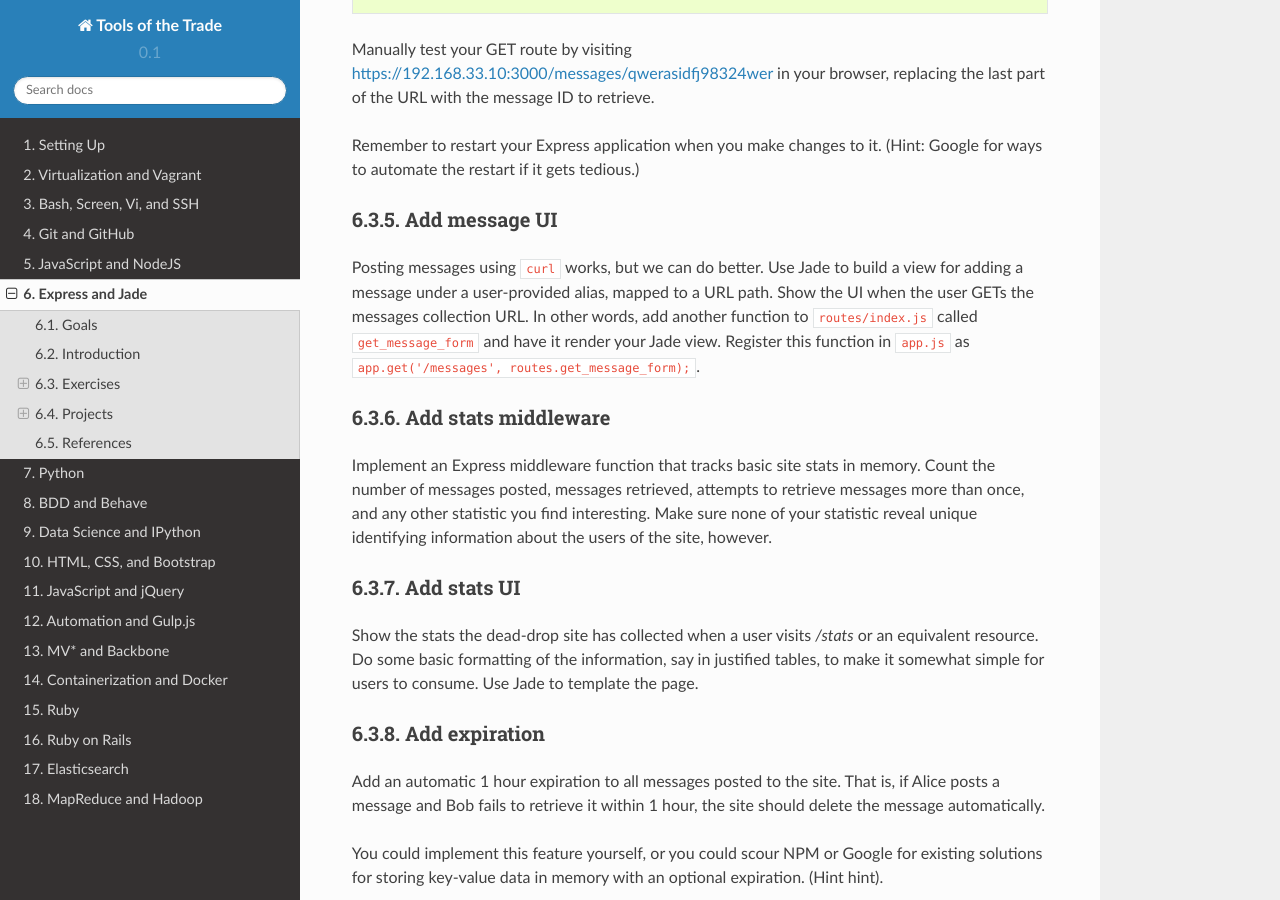
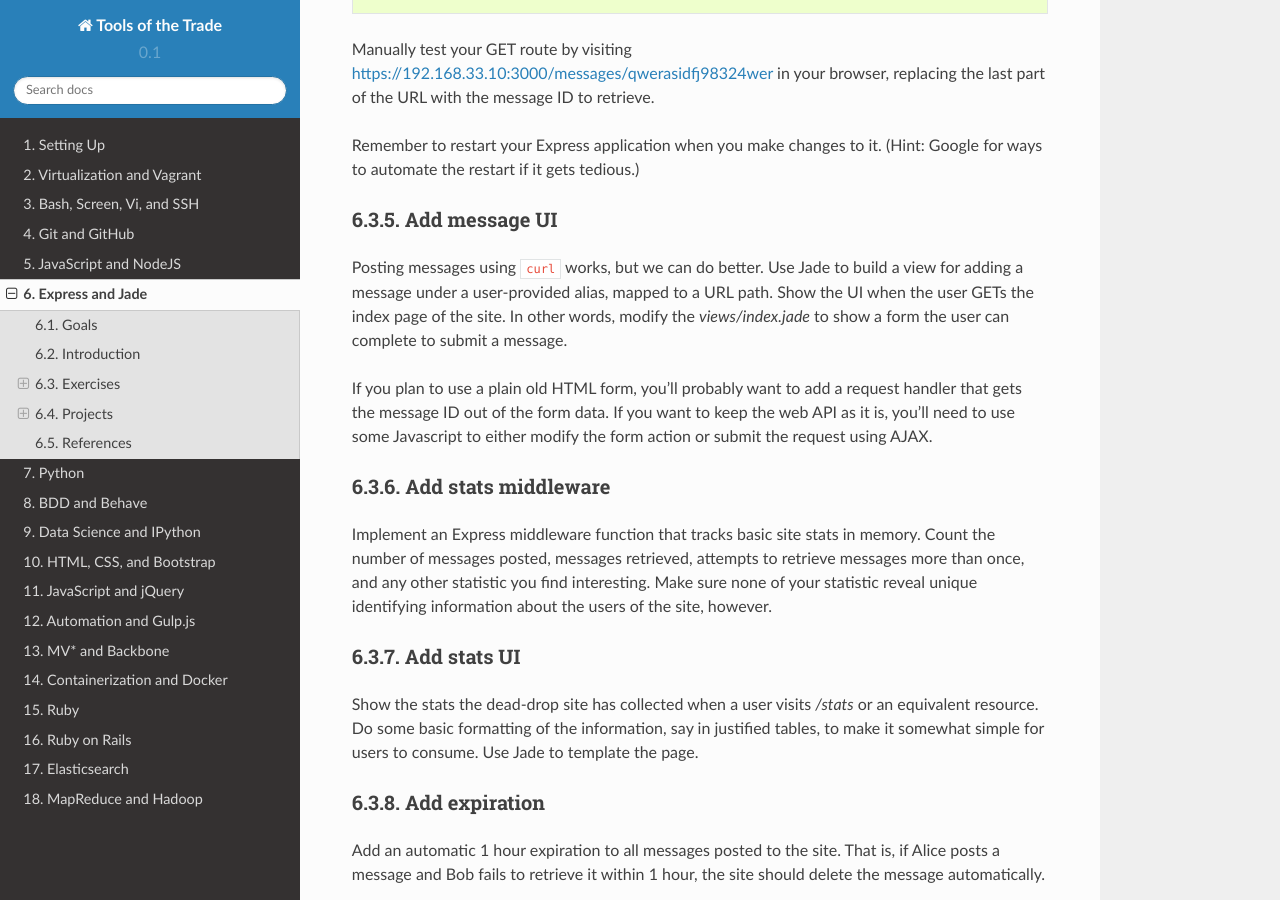
Before and after one commit to parente/tott, a Sphinx documentation site: the page built from doc/sessions/express.rst, in a window 1280 px wide and 900 px high, scrolled down 2868 px. Built offline with Sphinx 7.4.7 and the Read the Docs theme 2.0.0, drawn with Linux system fonts in a browser that asks for light colours.

Commit message:
Reuse index.jade for view

```diff
--- a/doc/sessions/express.rst
+++ b/doc/sessions/express.rst
@@ -101,7 +101,9 @@ Remember to restart your Express application when you make changes to it. (Hint:
 Add message UI
 ##############
 
-Posting messages using ``curl`` works, but we can do better. Use Jade to build a view for adding a message under a user-provided alias, mapped to a URL path. Show the UI when the user GETs the messages collection URL. In other words, add another function to ``routes/index.js`` called ``get_message_form`` and have it render your Jade view. Register this function in ``app.js`` as ``app.get('/messages', routes.get_message_form);``.
+Posting messages using ``curl`` works, but we can do better. Use Jade to build a view for adding a message under a user-provided alias, mapped to a URL path. Show the UI when the user GETs the index page of the site. In other words, modify the `views/index.jade` to show a form the user can complete to submit a message.
+
+If you plan to use a plain old HTML form, you'll probably want to add a request handler that gets the message ID out of the form data. If you want to keep the web API as it is, you'll need to use some Javascript to either modify the form action or submit the request using AJAX.
 
 Add stats middleware
 ####################
```
